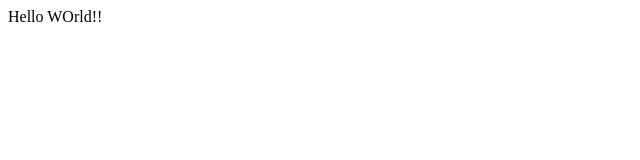
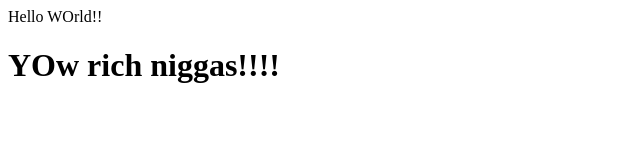
Before and after one commit to BawanthaDeSilva/demo-repo, a plain HTML site: page index.html in a window 1280 px wide. Shown: the whole page, without its empty margins (0-640 px from the left). Drawn offline with Linux system fonts and the light colour scheme.

Commit message:
added there

```diff
--- a/index.html
+++ b/index.html
@@ -1 +1,2 @@
 <div>Hello WOrld!!</div>
+<h1>YOw rich niggas!!!!</h1>
```
